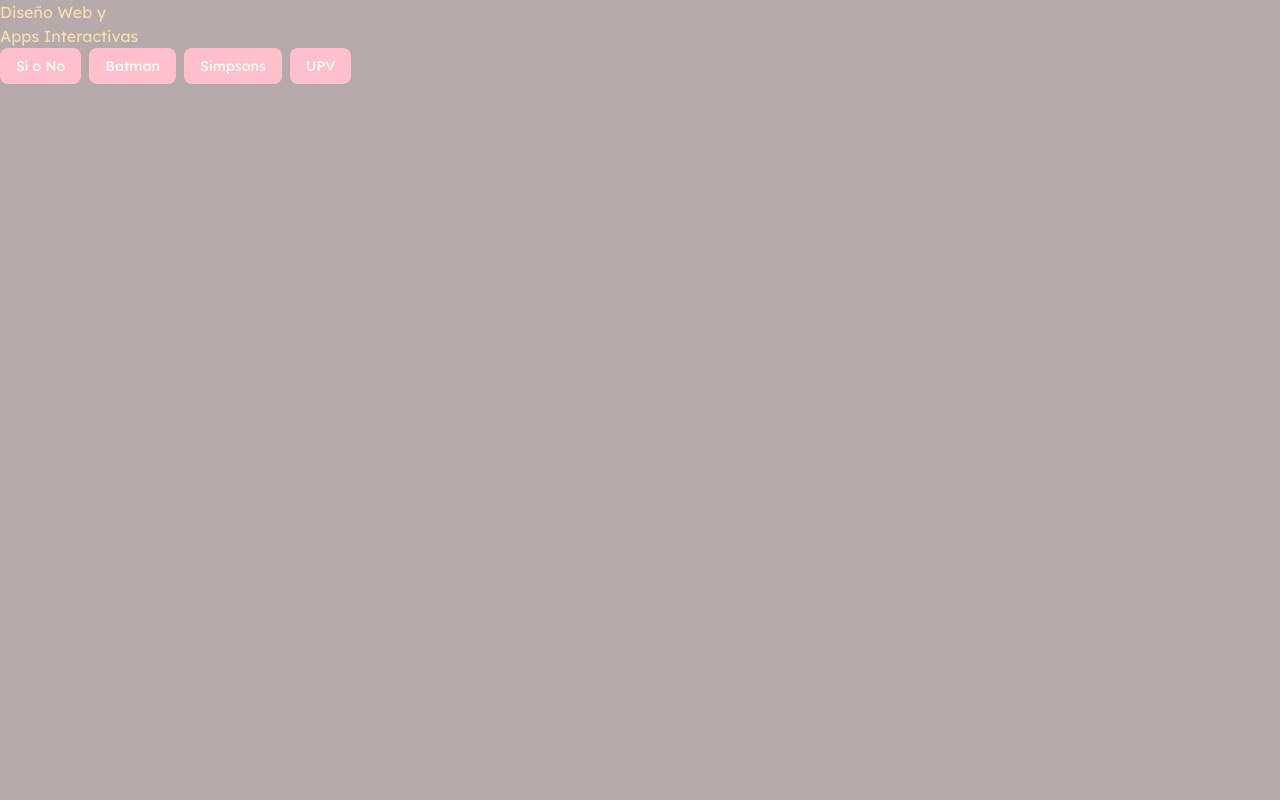
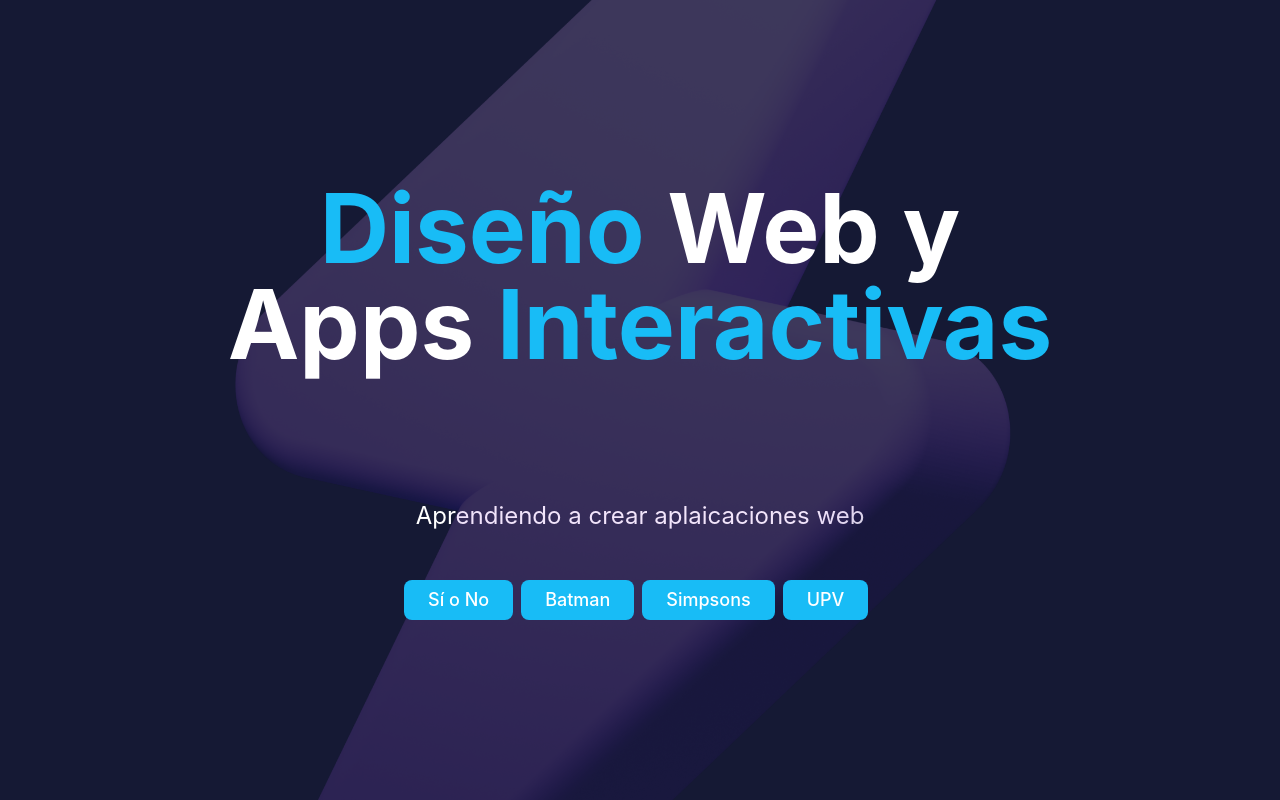
Before and after one commit to mirijuvi/clase-apps, a Vue app in the folder vue-web/: page /#/ in a window 1280 px wide. Built offline with nearby package versions, Linux system fonts and the light colour scheme.

Commit message:
mjuavil: Estilos Tailwind CSS

```diff
--- a/vue-web/src/components/ui/button/index.ts
+++ b/vue-web/src/components/ui/button/index.ts
@@ -19,6 +19,7 @@
         ghost:
           "hover:bg-accent hover:text-accent-foreground dark:hover:bg-accent/50",
         link: "text-primary underline-offset-4 hover:underline",
+        domus: "bg-domus-cyan text-white hover:bg-domus-cyan/70 md:py-5 md:px-6 md:text-lg"
       },
       size: {
         "default": "h-9 px-4 py-2 has-[>svg]:px-3",
--- a/vue-web/src/paginae/batman/Batman.vue
+++ b/vue-web/src/paginae/batman/Batman.vue
@@ -25,16 +25,16 @@
 
 <template>
   <div class="batman">
-    <div class="extra-nav">
+    <nav class="extra-nav flex flex-col sm:flex-row justify-between px-3">
       <RouterLink to="/">
         <House class="icon-home" />
       </RouterLink>
 
       <NavigationMenu>
-        <NavigationMenuList>
+        <NavigationMenuList class=" flex flex-col sm:flex-row ">
           <NavigationMenuItem>
             <a href="#" @click.prevent="scrollToSection ('#')">
-              <NavigationMenuLink :class="navigationMenuTriggerStyle()">
+              <NavigationMenuLink :class="[navigationMenuTriggerStyle(), 'text-md hover:bg-brand-purple hover:text-white transition-colors']">
                 Portada
               </NavigationMenuLink>
             </a>
@@ -42,7 +42,7 @@
 
           <NavigationMenuItem>
             <a href="#vehiculis" @click.prevent="scrollToSection ('#vehiculis')">
-              <NavigationMenuLink :class="navigationMenuTriggerStyle()">
+              <NavigationMenuLink :class="[navigationMenuTriggerStyle(), 'text-md hover:bg-brand-purple hover:text-white transition-colors']">
                 Vehículos
               </NavigationMenuLink>
             </a>
@@ -50,7 +50,7 @@
 
           <NavigationMenuItem>
             <a href="#videre" @click.prevent="scrollToSection ('#videre')">
-              <NavigationMenuLink :class="navigationMenuTriggerStyle()">
+              <NavigationMenuLink :class="[navigationMenuTriggerStyle(), 'text-md hover:bg-brand-purple hover:text-white transition-colors']">
                 Imágenes
               </NavigationMenuLink>
             </a>
@@ -58,7 +58,7 @@
 
           <NavigationMenuItem>
             <a href="#contactus" @click.prevent="scrollToSection ('#contactus')">
-              <NavigationMenuLink :class="navigationMenuTriggerStyle()">
+              <NavigationMenuLink :class="[navigationMenuTriggerStyle(), 'text-md hover:bg-brand-purple hover:text-white transition-colors']">
                 Contacto
               </NavigationMenuLink>
             </a>
@@ -67,7 +67,7 @@
       </NavigationMenu>
 
 
-    </div>
+    </nav>
 
     <header class="titulus">
       <h1>Batman</h1>
--- a/vue-web/src/paginae/domus/Domus.vue
+++ b/vue-web/src/paginae/domus/Domus.vue
@@ -5,45 +5,32 @@
 </script>
 
 <template>
-  <div class="fondo-home">
+  <div class="bg-domus-navy h-screen text-white font-sans text-center flex flex-col items-center justify-center gap-12 fixed w-screen overflow-hidden">
 
-  <h1>
-  <span>Diseño</span> Web y
+  <img class= "absolute opacity-20" src="/imagines/tonitrui.png">
+
+  <h1 class=" text-5xl md:text-7xl  lg:text-8xl font-bold pb-5 md:pb-20 z-10 transition-all">
+  <span class="text-domus-cyan">Diseño</span> Web y
   <br/>
-  Apps <span> Interactivas </span>
+  Apps <span class="text-domus-cyan"> Interactivas </span>
   </h1>
-    <div class="botones">
-      <Button variant="default">
+
+<p class="text-lg md:text-2xl transition-all">
+Aprendiendo a crear aplaicaciones web
+</p>
+    <div class= "scale-z-10">
+      <Button variant="domus" class="mr-2">
         <RouterLink to="/indecision">Sí o No</RouterLink>
       </Button>
-      <Button variant="default">
+      <Button variant="domus" class="mr-2">
         <RouterLink to="/batman">Batman</RouterLink>
       </Button>
-      <Button variant="default">
+      <Button variant="domus" class="mr-2">
         <RouterLink to="/simpsons">Simpsons</RouterLink>
       </Button>
-      <Button variant="default">
-        <a href:="https://www.upv.es">UPV</a>
+      <Button variant="domus" class="mr-2">
+        <a href="https://www.upv.es" target="_blank" rel="noopener noreferrer">UPV</a>
       </Button>
     </div>
   </div>
 </template>
-
-<style scoped>
-.fondo-home{
-  background-color: rgb(182, 169, 169);
-  height: 100vh;
-  color: wheat
-}
-
-.botones > Button {
-  background-color: pink;
-  margin-right: 0.5rem ;
-
-}
-
-.botones > Button:hover {
-background-color: rgb(208, 159, 255);
-
-}
-</style>
--- a/vue-web/src/paginae/simpsons/Primus.vue
+++ b/vue-web/src/paginae/simpsons/Primus.vue
@@ -1,3 +1,6 @@
 <template>
-  <h1>Simpsons Page</h1>
+  <h1
+  class="text-6xl m-8 text-red-500 bg-amber-300 w-fit px-12 py-5 rounded-2xl shadow-xl hover:bg-red-500  hover:text-white"
+  >
+  Simpsons Page</h1>
 </template>
--- a/vue-web/src/style.css
+++ b/vue-web/src/style.css
@@ -47,6 +47,18 @@
   --radius-md: calc(var(--radius) - 2px);
   --radius-lg: var(--radius);
   --radius-xl: calc(var(--radius) + 4px);
+
+  /* Brand colors */
+--color-simpsons-yellow: #ffde00;
+--color-simpsons-red: #ee3133;
+--color-domus-cyan: #18bcf6;
+--color-domus-navy: #151934;
+--color-domus-navy-input: #1f233e;
+--color-brand-purple: #6a5acd;
+--color-brand-purple-dark: #584bab;
+
+/* Layout */
+--container-page: 1400px;
 }
 
 :root {
```
Also changed, not shown: vue-web/public/imagines/tonitrui.png (added).
